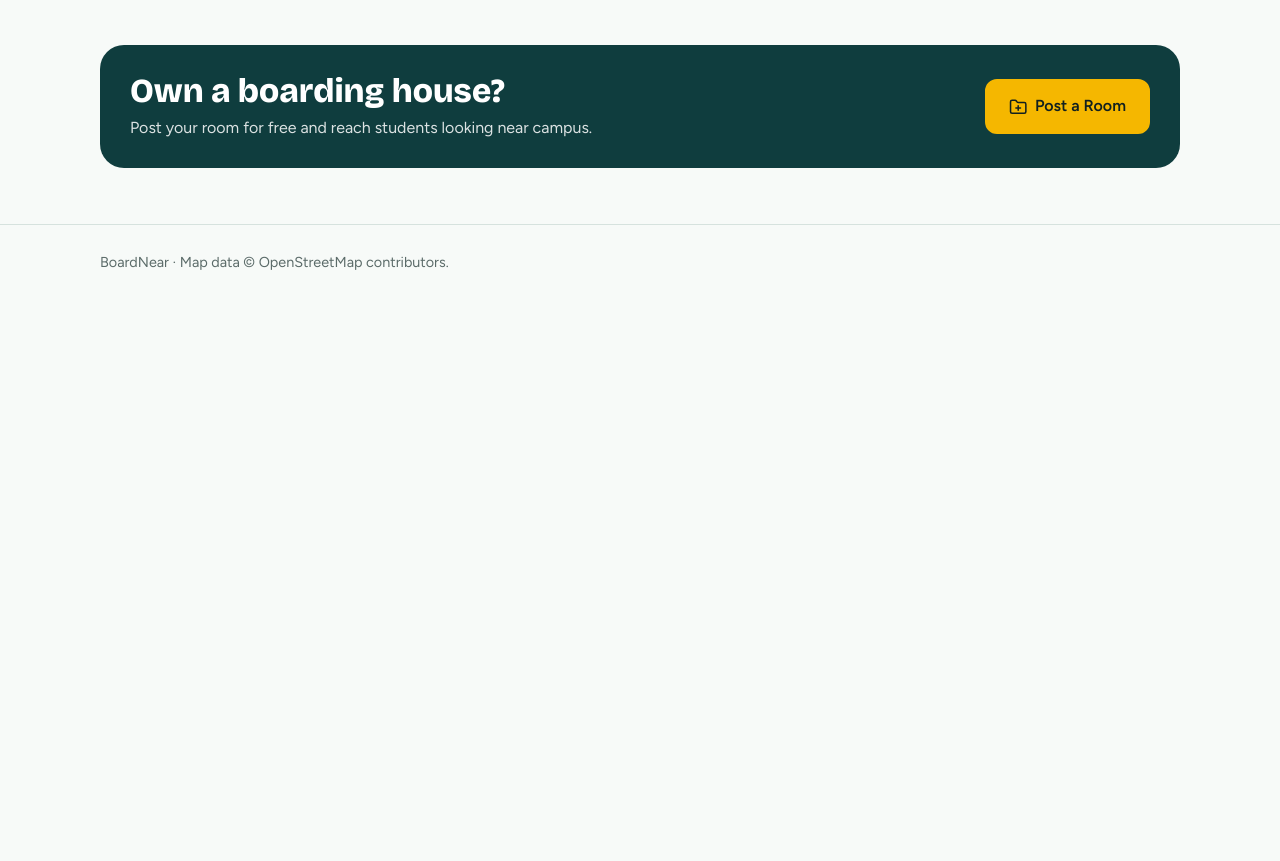
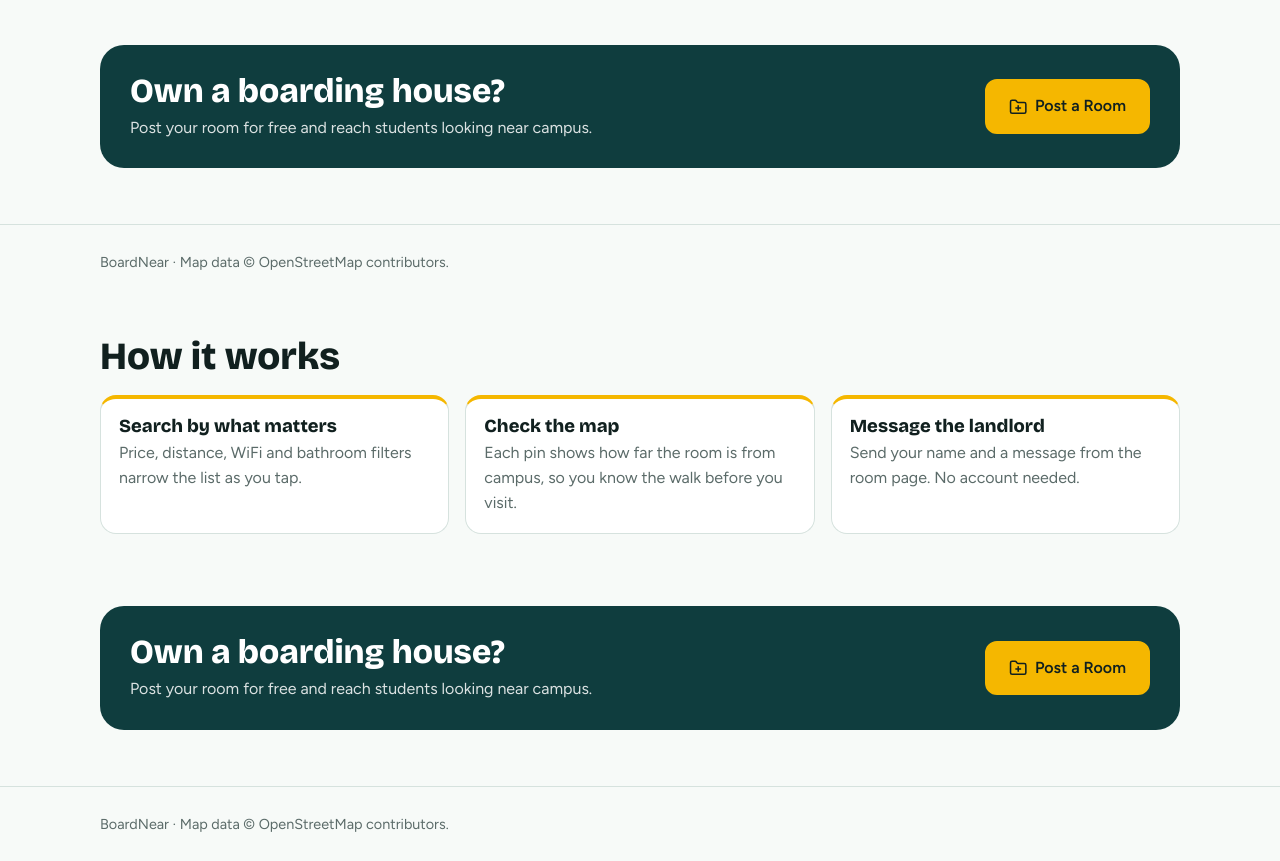
Before and after one commit to 20250538-stack/Board-Near, a plain HTML site: page index.html in a window 1280 px wide. Shown: the part 995-1856 px from the top of the page. Before the commit the page ends 1295 px from the top, so only its background shows below. Drawn offline with nearby package versions, Linux system fonts and the light colour scheme.

```diff
--- a/index.html
+++ b/index.html
@@ -57,3 +57,25 @@
 <script src="js/main.js"></script>
 </body>
 </html>
+</div>
+
+<section id="how"><div class="wrap">
+ <div class="head"><h2>How it works</h2></div>
+ <div class="how">
+  <div><h3>Search by what matters</h3><p>Price, distance, WiFi and bathroom filters narrow the list as you tap.</p></div>
+  <div><h3>Check the map</h3><p>Each pin shows how far the room is from campus, so you know the walk before you visit.</p></div>
+  <div><h3>Message the landlord</h3><p>Send your name and a message from the room page. No account needed.</p></div>
+ </div>
+</div></section>
+<section><div class="wrap"><div class="band"><div><h2>Own a boarding house?</h2><p>Post your room for free and reach students looking near campus.</p></div><a class="btn" href="post.html"><svg class="ico" viewBox="0 0 24 24" fill="none" stroke="currentColor" stroke-width="2" stroke-linecap="round" stroke-linejoin="round" aria-hidden="true"><path d="M20 20a2 2 0 0 0 2-2V8a2 2 0 0 0-2-2h-7.9a2 2 0 0 1-1.69-.9L9.6 3.9A2 2 0 0 0 7.93 3H4a2 2 0 0 0-2 2v13a2 2 0 0 0 2 2Z"/><path d="M12 10v6"/><path d="M9 13h6"/></svg>Post a Room</a></div></div></section>
+</main>
+
+<footer><div class="wrap">BoardNear · Map data © OpenStreetMap contributors.</div></footer>
+<div class="toast" id="toast" role="status"></div>
+<script src="js/config.js"></script>
+<script src="js/data.js"></script>
+<script src="js/auth.js"></script>
+<script src="js/page-home.js"></script>
+<script src="js/main.js"></script>
+</body>
+</html>
```
